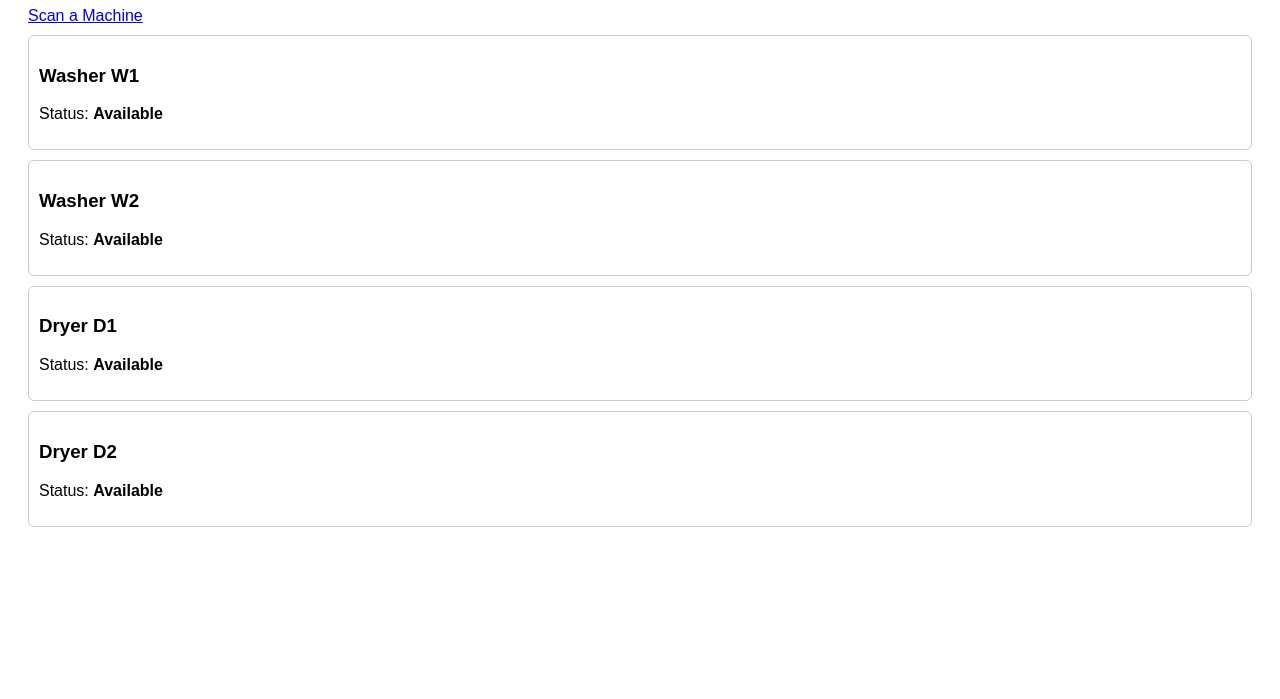
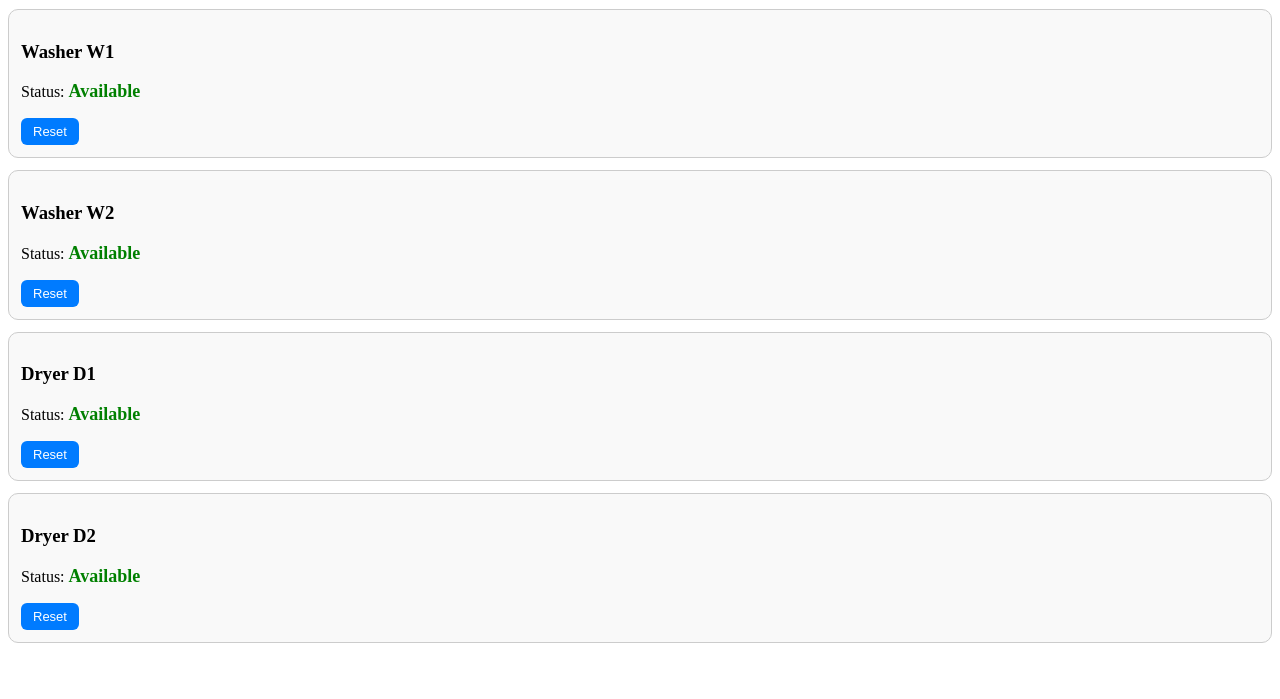
Before and after one commit to ethan2004g/washer-dryer-qr-app, a plain HTML site: page public/index.html in a window 1280 px wide. Shown: the part 101-800 px from the top of the page. Drawn offline with Linux system fonts and the light colour scheme.

Commit message:
Updated with countdown and rescan to reset machine

```diff
--- a/public/app.js
+++ b/public/app.js
@@ -1,36 +1,155 @@
-// The four machines your QR codes represent
-let machines = [
-  { id: "W1", type: "Washer", inUse: false },
-  { id: "W2", type: "Washer", inUse: false },
-  { id: "D1", type: "Dryer",  inUse: false },
-  { id: "D2", type: "Dryer",  inUse: false }
+// ----------------------------------------------
+// Configurable cycle time (in minutes)
+// ----------------------------------------------
+const CYCLE_MINUTES = .1; // change this for real washer/dryer time
+const CYCLE_MS = CYCLE_MINUTES * 60 * 1000;
+
+// ----------------------------------------------
+// Default machine structure
+// ----------------------------------------------
+let defaultMachines = [
+  { id: "W1", type: "Washer", inUse: false, finished: false, timestamp: null },
+  { id: "W2", type: "Washer", inUse: false, finished: false, timestamp: null },
+  { id: "D1", type: "Dryer",  inUse: false, finished: false, timestamp: null },
+  { id: "D2", type: "Dryer",  inUse: false, finished: false, timestamp: null }
 ];
 
-// Check if a QR scan happened
+// ----------------------------------------------
+// Load machine data
+// ----------------------------------------------
+let machines = JSON.parse(localStorage.getItem("machines")) || defaultMachines;
+
+// ----------------------------------------------
+// Save to storage
+// ----------------------------------------------
+function saveMachines() {
+  localStorage.setItem("machines", JSON.stringify(machines));
+}
+
+// ----------------------------------------------
+// Reset machine manually
+// ----------------------------------------------
+function resetMachine(id) {
+  const machine = machines.find(m => m.id === id);
+  if (machine) {
+    machine.inUse = false;
+    machine.finished = false;
+    machine.timestamp = null;
+    saveMachines();
+    displayMachines();
+  }
+}
+
+// ----------------------------------------------
+// Handle QR scan
+// (UPDATED: rescan same machine resets it)
+// ----------------------------------------------
 const scannedID = localStorage.getItem("scannedMachine");
 
 if (scannedID) {
-  // Find machine that matches the scanned QR code
   const machine = machines.find(m => m.id === scannedID);
 
   if (machine) {
-    machine.inUse = true; // Mark as in use
+    // If machine is in use or finished, rescan resets immediately
+    if (machine.inUse || machine.finished) {
+      machine.inUse = false;
+      machine.finished = false;
+      machine.timestamp = null;
+    } else {
+      // Otherwise start a new cycle
+      machine.inUse = true;
+      machine.finished = false;
+      machine.timestamp = Date.now();
+    }
   }
 
-  // Clear stored scan
   localStorage.removeItem("scannedMachine");
+  saveMachines();
 }
 
-// Display the washer/dryer list
+// ----------------------------------------------
+// Calculate time remaining (ms)
+// ----------------------------------------------
+function getTimeRemaining(machine) {
+  if (!machine.inUse) return 0;
+  return (machine.timestamp + CYCLE_MS) - Date.now();
+}
+
+// ----------------------------------------------
+// Format time (mm:ss)
+// ----------------------------------------------
+function formatTime(ms) {
+  if (ms <= 0) return "00:00";
+
+  let totalSeconds = Math.floor(ms / 1000);
+  let minutes = Math.floor(totalSeconds / 60);
+  let seconds = totalSeconds % 60;
+
+  return `${String(minutes).padStart(2, "0")}:${String(seconds).padStart(2, "0")}`;
+}
+
+// ----------------------------------------------
+// Display machines on dashboard
+// ----------------------------------------------
 function displayMachines() {
   const container = document.getElementById("machine-list");
 
-  container.innerHTML = machines.map(machine => `
-    <div class="machine">
-      <h3>${machine.type} ${machine.id}</h3>
-      <p>Status: <strong>${machine.inUse ? "IN USE" : "Available"}</strong></p>
-    </div>
-  `).join("");
+  container.innerHTML = machines.map(machine => {
+    let statusText = "";
+    let statusColor = "green";
+    let extraInfo = "";
+
+    const remaining = getTimeRemaining(machine);
+
+    // Check transitions
+    if (machine.inUse && remaining <= 0) {
+      machine.inUse = false;
+      machine.finished = true;
+      saveMachines();
+    }
+
+    // Determine status
+    if (machine.inUse) {
+      statusText = "IN USE";
+      statusColor = "red";
+
+      extraInfo = `
+        <p><small>Time Remaining: <strong>${formatTime(remaining)}</strong></small></p>
+      `;
+    }
+
+    else if (machine.finished) {
+      statusText = "FINISHED: Not Unloaded";
+      statusColor = "orange";
+
+      extraInfo = `
+        <p><small>Cycle completed at: ${new Date(machine.timestamp + CYCLE_MS).toLocaleTimeString()}</small></p>
+      `;
+    }
+
+    else {
+      statusText = "Available";
+      statusColor = "green";
+    }
+
+    return `
+      <div class="machine">
+        <h3>${machine.type} ${machine.id}</h3>
+
+        <p>Status: <strong style="color:${statusColor};">${statusText}</strong></p>
+
+        ${extraInfo}
+
+        <button onclick="resetMachine('${machine.id}')">Reset</button>
+      </div>
+    `;
+  }).join("");
+
+  saveMachines();
 }
 
+// Run display every second for live countdown
+setInterval(displayMachines, 1000);
+
+// Initial render
 displayMachines();
--- a/public/styles.css
+++ b/public/styles.css
@@ -1,11 +1,25 @@
-body {
-  font-family: Arial;
-  padding: 20px;
+.machine {
+  padding: 12px;
+  margin: 12px 0;
+  border-radius: 10px;
+  border: 1px solid #ccc;
+  background: #f9f9f9;
 }
 
-.machine {
-  border: 1px solid #ccc;
-  padding: 10px;
-  margin: 10px 0;
+.machine p strong {
+  font-size: 18px;
+}
+
+button {
+  padding: 6px 12px;
+  border: none;
   border-radius: 6px;
+  background:#007bff;
+  color:white;
+  cursor:pointer;
+  font-size:13px;
 }
+
+button:hover {
+  background:#005fcc;
+}
```
Also changed, not shown: public/scan.html (+1 -1 lines).
